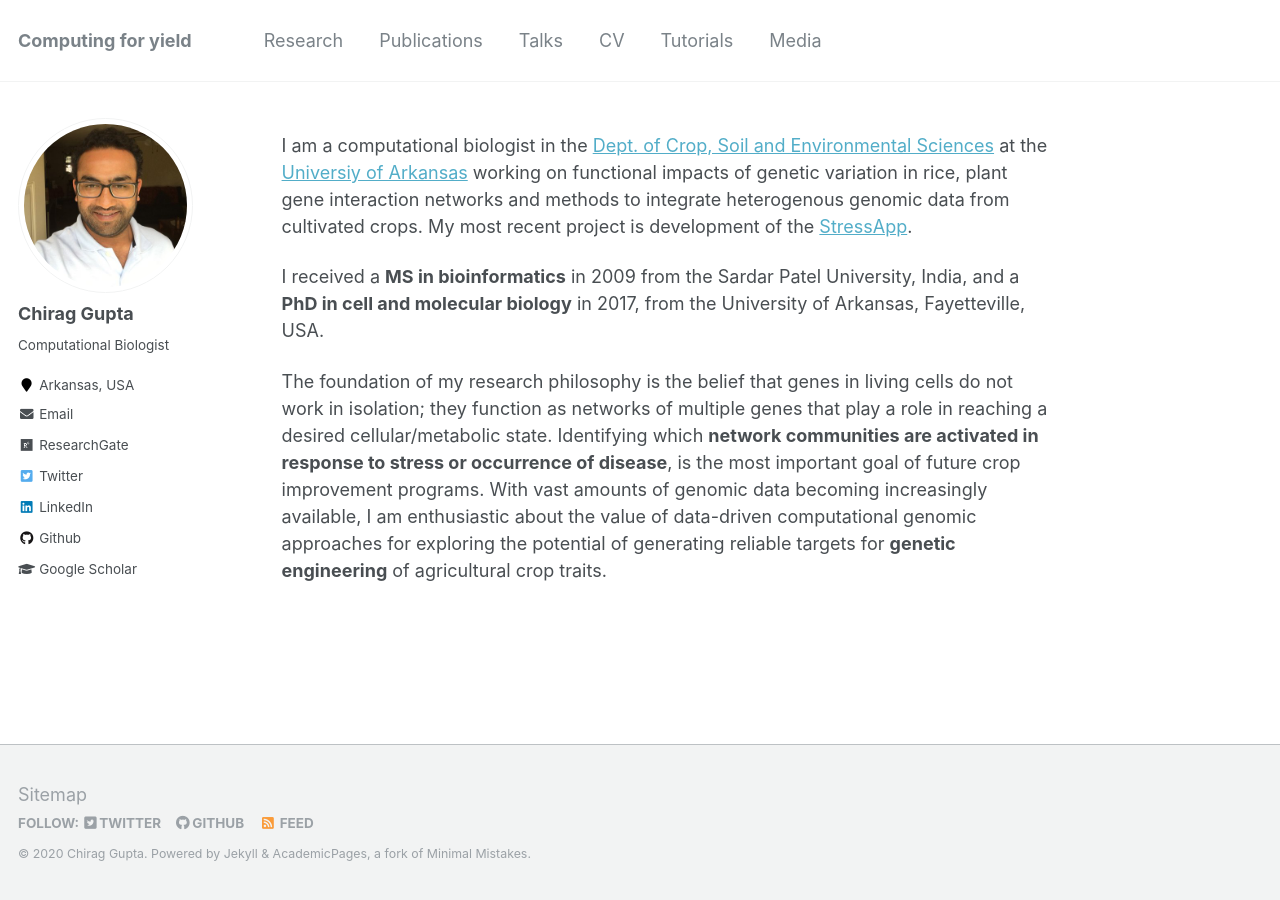
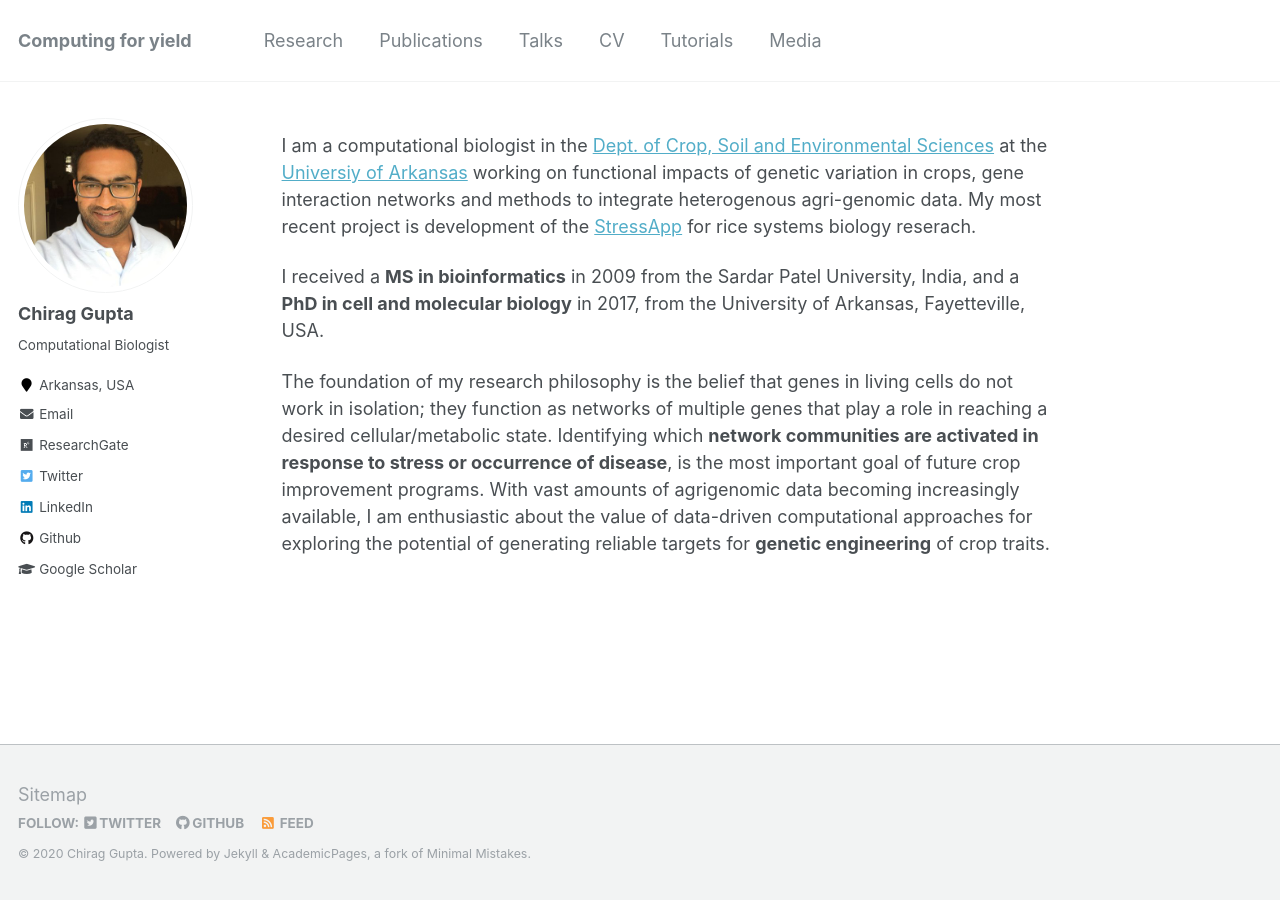
Before and after one commit to cngupta/cngupta.github.io, a Jekyll site: the page built from _pages/about.md, in a window 1280 px wide. Built offline with Jekyll 4.4.1, drawn with Linux system fonts in a browser that asks for light colours.

Commit message:
edit about

```diff
--- a/_pages/about.md
+++ b/_pages/about.md
@@ -8,8 +8,8 @@ redirect_from:
   - /about.html
 ---
 
-I am a computational biologist in the [Dept. of Crop, Soil and Environmental Sciences](https://crop-soil-environmental-sciences.uark.edu/) at the [Universiy of Arkansas](https://www.uark.edu/) working on functional impacts of genetic variation in rice, plant gene interaction networks and methods to integrate heterogenous genomic data from cultivated crops. My most recent project is development of the [StressApp](http://rrn.uark.edu/shiny/apps/rrn/).
+I am a computational biologist in the [Dept. of Crop, Soil and Environmental Sciences](https://crop-soil-environmental-sciences.uark.edu/) at the [Universiy of Arkansas](https://www.uark.edu/) working on functional impacts of genetic variation in crops, gene interaction networks and methods to integrate heterogenous agri-genomic data. My most recent project is development of the [StressApp](http://rrn.uark.edu/shiny/apps/rrn/) for rice systems biology reserach.
 
 I received a **MS in bioinformatics** in 2009 from the Sardar Patel University, India, and a **PhD in cell and molecular biology** in 2017, from the University of Arkansas, Fayetteville, USA.
 
-The foundation of my research philosophy is the belief that genes in living cells do not work in isolation; they function as networks of multiple genes that play a role in reaching a desired cellular/metabolic state. Identifying which **network communities are activated in response to stress or occurrence of disease**, is the most important goal of future crop improvement programs. With vast amounts of genomic data becoming increasingly available, I am enthusiastic about the value of data-driven computational genomic approaches for exploring the potential of generating reliable targets for **genetic engineering** of agricultural crop traits.
+The foundation of my research philosophy is the belief that genes in living cells do not work in isolation; they function as networks of multiple genes that play a role in reaching a desired cellular/metabolic state. Identifying which **network communities are activated in response to stress or occurrence of disease**, is the most important goal of future crop improvement programs. With vast amounts of agrigenomic data becoming increasingly available, I am enthusiastic about the value of data-driven computational approaches for exploring the potential of generating reliable targets for **genetic engineering** of crop traits.
```
